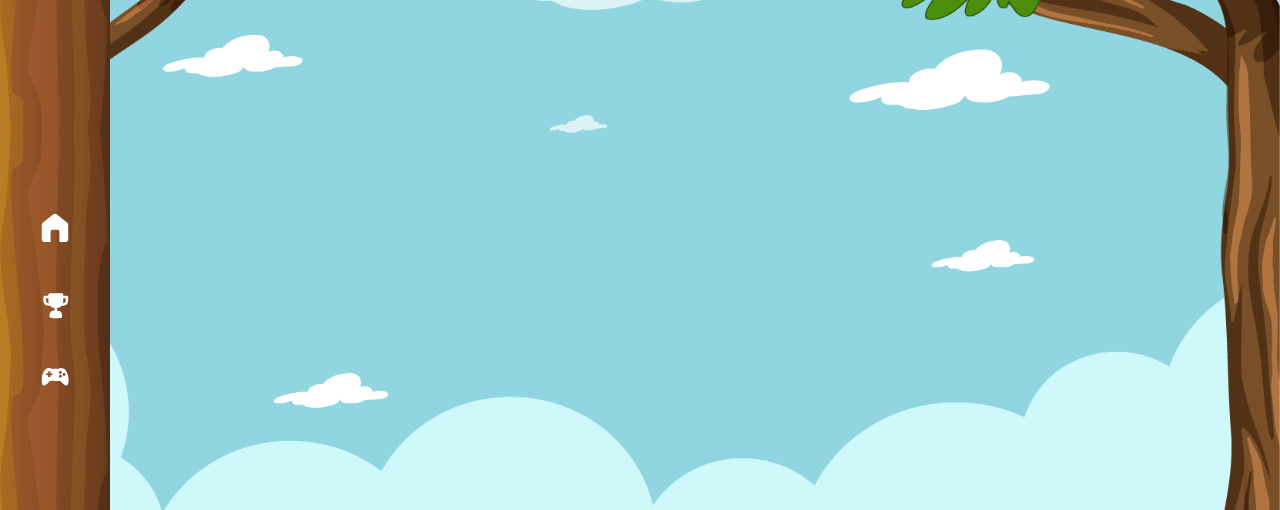
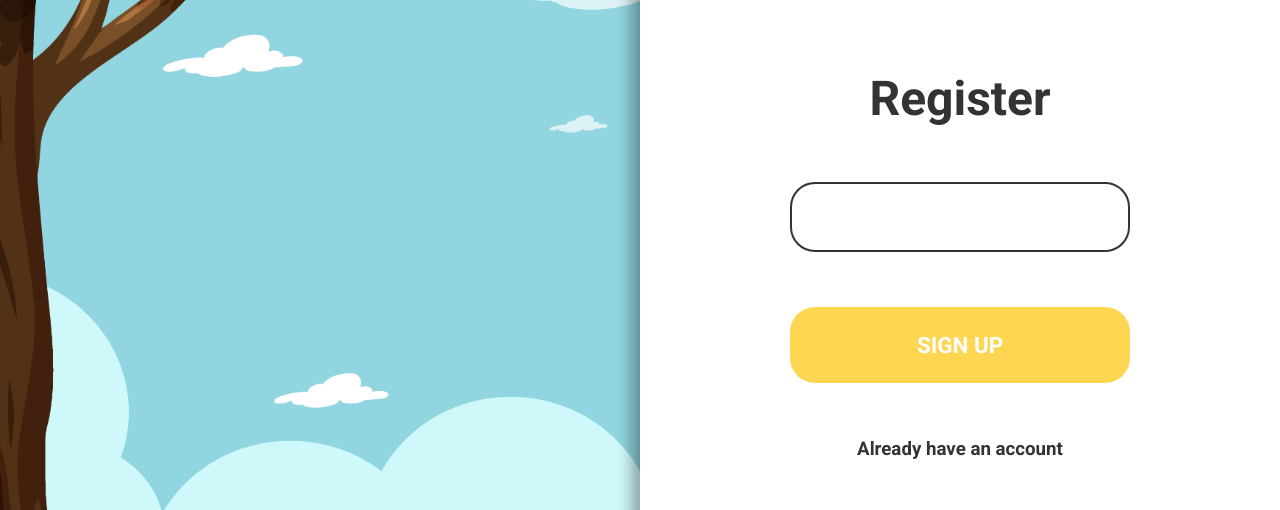
Before and after one commit to nhtoby311/code-to-give, a React (Create React App) app: page /register in a window 1280 px wide. Shown: the part 135-645 px from the top of the page. Built offline with nearby package versions, Linux system fonts and the light colour scheme.

Commit message:
Add Input component, login page, cors error

```diff
--- a/package.json
+++ b/package.json
@@ -11,6 +11,7 @@
     "node-sass": "^6.0.0",
     "react": "^17.0.2",
     "react-dom": "^17.0.2",
+    "react-hook-form": "^7.8.1",
     "react-router-dom": "^5.2.0",
     "react-scripts": "4.0.3",
     "react-sketch-canvas": "^5.3.3",
--- a/src/App.js
+++ b/src/App.js
@@ -10,8 +10,9 @@ import Leaderboard from './pages/Leaderboard/Leaderboard';
 import Profile from './pages/Profile/Profile';
 import './styles/style.scss'
 import PicQuizz from './components/PicQuizz/PicQuizz';
-
-
+import Login from './pages/Login/Login';
+import Register from './pages/Register/Register';
+import Admin from './pages/Admin/Admin';
 
 
 function App() {
@@ -21,12 +22,15 @@ function App() {
       <Route exact path="/leaderboard" component={Leaderboard}/>
       <Route exact path="/games" component={Games}/>
       <Route exact path="/profile" component={Profile}/>
+      <Route exact path="/login" component={Login}/>
+      <Route exact path="/register" component={Register}/>
       <Route exact path="/games/quiz" component={()=>{return <List game="Quiz"/>}}/>
       <Route exact path="/games/quiz/:id" component={Quiz}/>
       <Route exact path="/games/scribbly" component={()=>{return <List game="Scribbly"/>}}/>
       <Route exact path="/games/scribbly/:id" component={Scribbly}/>
       <Route exact path="/games/pic-quizz" component={()=>{return <List game="Pic-Quizz"/>}}/>
       <Route exact path="/games/pic-quizz/:id" component={PicQuizz}/>
+      <Route path="/games/admin" component={Admin}/>
     </Switch>
   )
 
--- a/src/components/Common/DescriptionBlock/DescriptionBlock.jsx
+++ b/src/components/Common/DescriptionBlock/DescriptionBlock.jsx
@@ -32,7 +32,7 @@ const QuizDescription = styled.li`
     margin-bottom: 15px;
 `
 
-export default function DescriptionBlock()
+export default function DescriptionBlock(props)
 {
     return(
         <Block>
@@ -42,7 +42,7 @@ export default function DescriptionBlock()
             <QuizDescriptions>
                 {/* ARRAY OF QUIZ DESCRIPTION */}
                 <QuizDescription>
-                    Lorem ipsum dolor sit amet consectetur adipisicing elit. Omnis, exercitationem!
+                    {props.data && props.data[0].quiz_name}
                 </QuizDescription>
                 <QuizDescription>
                     Lorem ipsum dolor sit amet consectetur adipisicing elit. Omnis, exercitationem!
--- /dev/null
+++ b/src/components/Common/Input/Input.jsx
@@ -0,0 +1,47 @@
+import styled from  'styled-components'
+
+const InputBox = styled.div`
+    width: 100%;
+    position: relative;
+    span{
+        color: var(--blackColor);
+        position: absolute;
+        left: 0;
+        padding: 15px 0;
+        font-size: 18px;
+        margin: 10px 25px;
+        pointer-events: none;
+        -webkit-transition: 0.3s;
+        background: white;
+        border-radius: 25px;
+        transition: 0.3s;
+        letter-spacing: 1.2px;
+        font-weight: 600;
+    }
+    input:focus ~span ,input:valid ~span
+    {
+        font-size: 12px;
+        padding: 15px 25px;
+        transform: translateY(-35px);
+    }
+`
+
+const InputF = styled.input`
+    width: 100%;
+    padding: 20px 25px;
+    border-radius: 25px;
+    border: solid 2px var(--blackColor);
+    outline: none;
+    font-size: 1.4rem;
+`
+
+
+export default function Input(props)
+{
+    return(
+        <InputBox>
+            <InputF type={props.type} {...props.register} required="required"/>
+            <span>{props.label}</span>
+        </InputBox>
+    )
+}
--- a/src/components/Layout/Nav/Nav.jsx
+++ b/src/components/Layout/Nav/Nav.jsx
@@ -1,12 +1,15 @@
-import { Link} from 'react-router-dom'
+import { Link, useLocation} from 'react-router-dom'
 import './Nav.scss'
 import NavItem from './NavItem/NavItem'
 
 
 export default function Nav()
 {
-
-
+    let location = useLocation()
+    if(location.pathname == '/login' || location.pathname == '/register')
+    {
+        return null
+    }
 
     return (
         <nav>
--- a/src/components/List/List.jsx
+++ b/src/components/List/List.jsx
@@ -96,7 +96,7 @@ export default function List(props)
             <TitleBlock>
                 <span>{props.game}</span>
             </TitleBlock>
-            <Block title="need-to-do" type="popup" data= {data}>
+            <Block title="need-to-do" type="popup" data={data}>
             </Block>
             <Block title="finished" type="quiz" data= {data}>
 
--- a/src/components/Scribbly/Scribbly.jsx
+++ b/src/components/Scribbly/Scribbly.jsx
@@ -1,4 +1,4 @@
-import { useState, useRef } from 'react'
+import { useState, useRef, useEffect } from 'react'
 import styled from 'styled-components'
 import DescriptionBlock from '../Common/DescriptionBlock/DescriptionBlock'
 import {ReactSketchCanvas} from "react-sketch-canvas"
@@ -57,12 +57,24 @@ const styles = {
     border: "none",
   };
 
-export default function Scribbly()
+export default function Scribbly({match})
 {
     const [color,setColor] = useState('black')
+    const [data,setData] = useState()
 
     const canvasRef = useRef(null)
     const parentCanvasRef = useRef(null)
+
+    const fetchData = async()=>{
+        const response = await fetch ('../../../mock_data/Scribbly.json')
+        const result = await response.json()
+
+        setData(result.filter((ele)=>{return (ele.id == match.params.id)}))
+    }
+
+    useEffect(()=>{
+        fetchData()
+    },[])
 
 
 
@@ -111,7 +123,7 @@ export default function Scribbly()
                     </CanvasTools>
                 </CanvasToolCont>
             </CanvasContainer>
-            <DescriptionBlock/>
+            <DescriptionBlock data={data}/>
         </Container>
     )
 }
--- /dev/null
+++ b/src/pages/Admin/Admin.jsx
@@ -0,0 +1,8 @@
+export default function Admin()
+{
+    return(
+        <div>
+            <h1>ADMIN</h1>
+        </div>
+    )
+}
--- /dev/null
+++ b/src/pages/Login/Login.jsx
@@ -0,0 +1,103 @@
+import styled from 'styled-components'
+import {Link} from 'react-router-dom'
+import { useForm } from 'react-hook-form'
+import Input from '../../components/Common/Input/Input'
+
+export const Form = styled.form`
+    width: 50%;
+    float: right;
+    min-height: 100vh;
+    background: white;
+    box-shadow: -6px 4px 15px 2px rgba(0,0,0,0.35);
+    display: flex;
+    flex-direction: column;
+    padding: 50px 150px;
+    align-items: center;
+    justify-content: center;
+    gap: 55px;
+    overflow: auto;
+    h2
+    {
+        font-size: 3rem;
+    }
+`
+
+/*const InputBox = styled.div`
+    width: 100%;
+    position: relative;
+    span{
+        color: var(--blackColor);
+        position: absolute;
+        left: 0;
+        padding: 15px 0;
+        font-size: 18px;
+        margin: 10px 25px;
+        pointer-events: none;
+        -webkit-transition: 0.3s;
+        background: white;
+        border-radius: 25px;
+        transition: 0.3s;
+        letter-spacing: 1.2px;
+        font-weight: 600;
+    }
+    input:focus ~span ,input:valid ~span
+    {
+        font-size: 12px;
+        padding: 15px 25px;
+        transform: translateY(-35px);
+    }
+`
+
+export const Input = styled.input`
+    width: 100%;
+    padding: 20px 25px;
+    border-radius: 25px;
+    border: solid 2px var(--blackColor);
+    outline: none;
+    font-size: 1.4rem;
+`*/
+
+export const Button = styled.button`
+    width: 100%;
+    padding: 25px;
+    border-radius: 25px;
+    background: var(--yellowPlainColor);
+    font-size: 1.4rem;
+    border: none;
+    font-weight: 700;
+    span{
+        color: white;
+    }
+`
+export const LinkStyled = styled(Link)`
+    width: 100%;
+    text-decoration: none;
+    text-align: center;
+`
+
+export default function Login()
+{
+    const {register , handleSubmit} = useForm()
+
+    const handleSubmitCallBack = (data)=>{
+        console.log(data)
+    }
+
+    return(
+        <Form onSubmit={handleSubmit((data)=>handleSubmitCallBack(data))}>
+            <h2>Log in</h2>
+
+            <Input label="Username" register={register('account')}/>
+            <Input label="Password" type="password" register={register('password')}/>
+
+            {/* <LinkStyled to="/" style={{width:'100%'}}> */}
+                <Button>
+                    <span>SIGN IN</span>
+                </Button>
+            {/* </LinkStyled> */}
+            <LinkStyled to="/register" style={{width:'100%'}}>
+                <h3>Create an account</h3>
+            </LinkStyled>
+        </Form>
+    )
+}
--- a/src/pages/Profile/Profile.jsx
+++ b/src/pages/Profile/Profile.jsx
@@ -19,6 +19,13 @@ export default function Profile()
 
     const getData = () =>
     {
+        const getUserData = async()=>
+        {
+            const response = await fetch('https://code-to-give.herokuapp.com/users/vantoan_19')
+            const result = await response.json()
+            console.log(result)
+        }
+
         const getRecentGradesData = async()=>
         {
             const response = await fetch('./mock_data/recent_grades.json')
@@ -34,6 +41,7 @@ export default function Profile()
 
         getRecentGradesData()
         getTopGradesData()
+        getUserData()
     }
 
     useEffect(()=>{
--- /dev/null
+++ b/src/pages/Register/Register.jsx
@@ -0,0 +1,20 @@
+import Input from '../../components/Common/Input/Input'
+import {Form,Button,LinkStyled} from '../Login/Login'
+
+export default function Register()
+{
+    return(
+        <Form>
+            <h2>Register</h2>
+            <Input/>
+            <LinkStyled to="/">
+                <Button>
+                    <span>SIGN UP</span>
+                </Button>
+            </LinkStyled>
+            <LinkStyled to="/login">
+                <h3>Already have an account</h3>
+            </LinkStyled>
+        </Form>
+    )
+}
```
Also changed, not shown: 1 other file (tests, documents, lock files or other folders).
